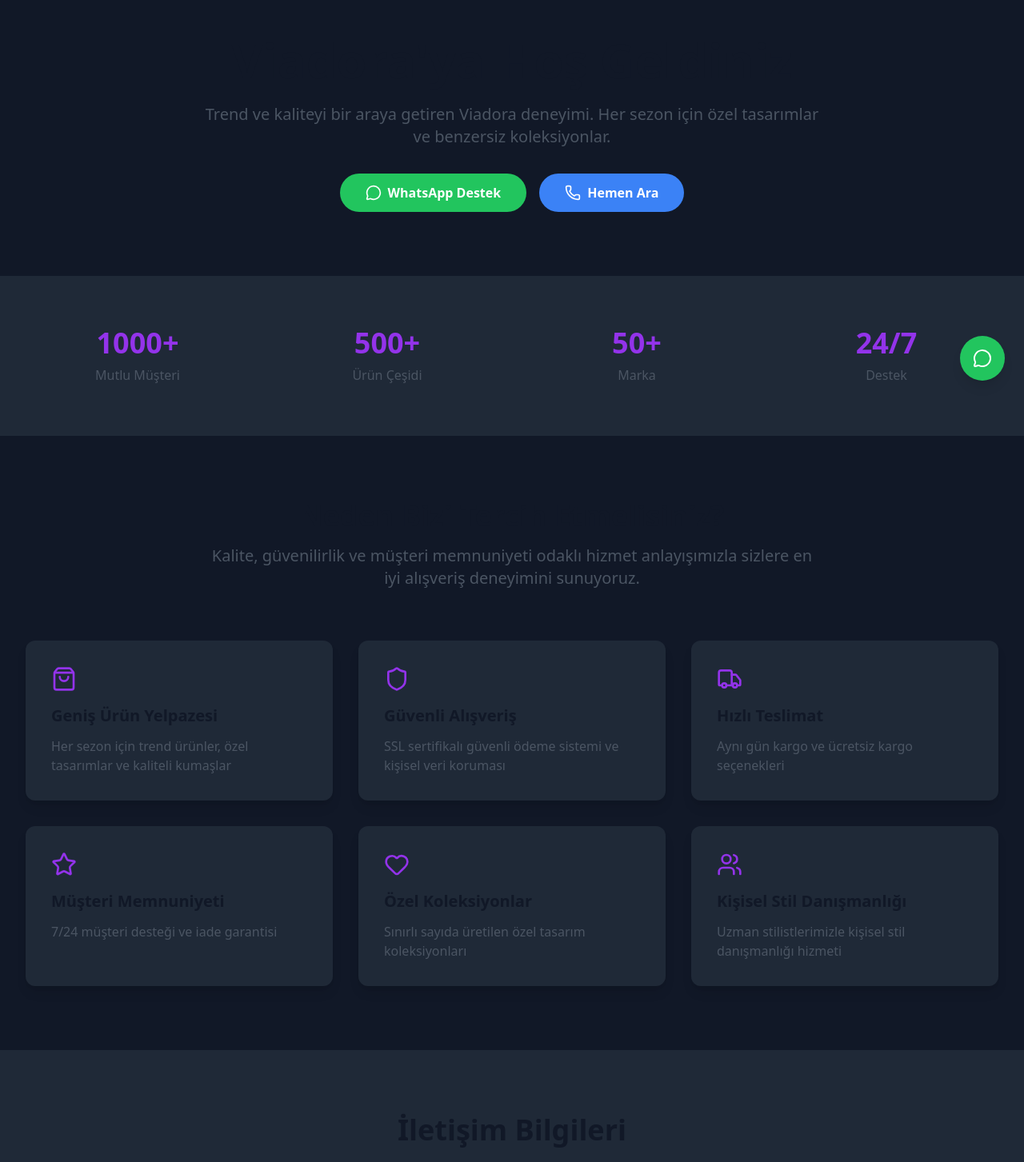
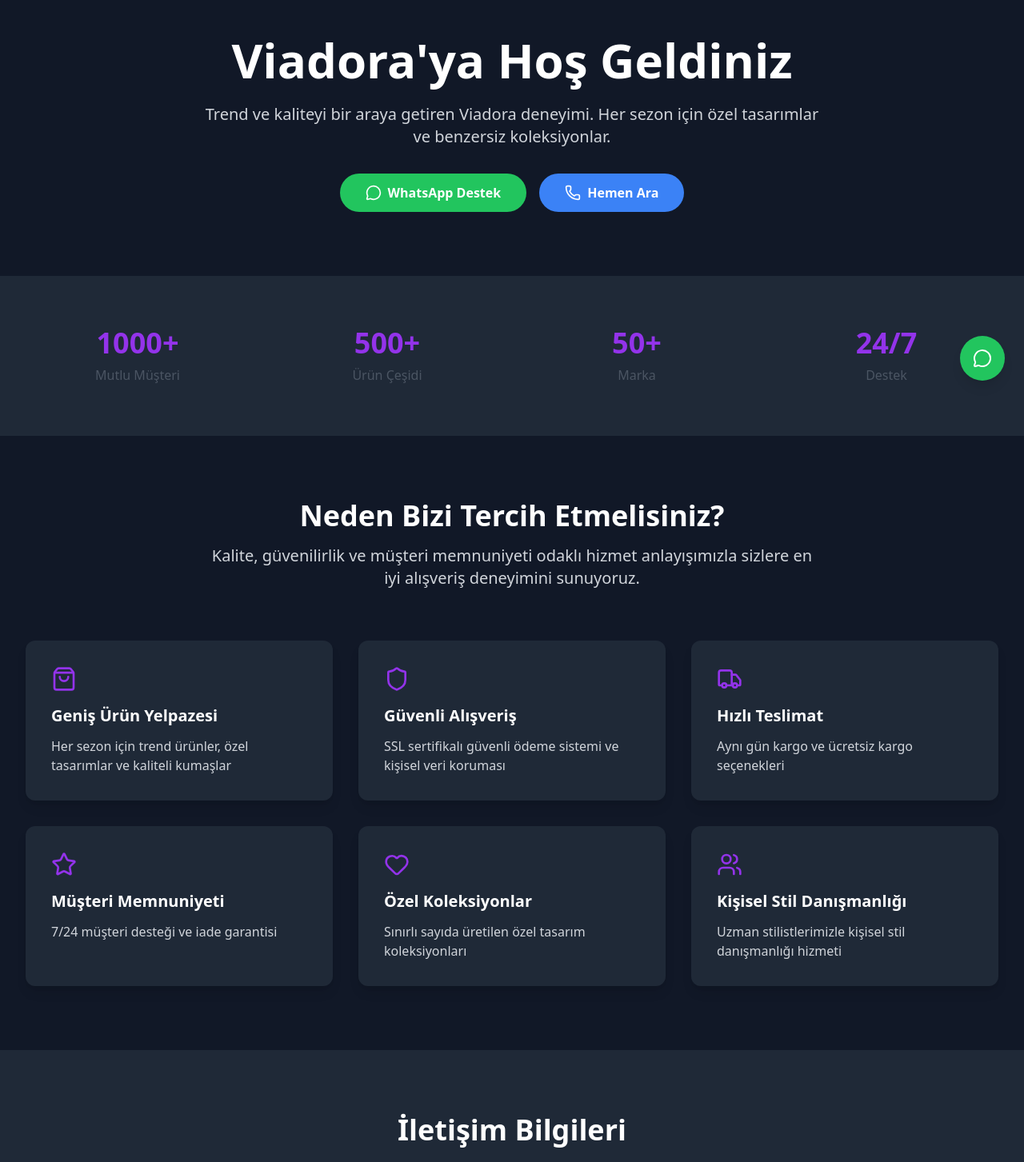
Before and after one commit to yagmurbozkurt027/viadora, a Next.js app in the folder frontend/: page /tanitim in a window 1280 px wide. Shown: the part 300-1753 px from the top of the page at 80% size. Built offline with nearby package versions, Linux system fonts and the light colour scheme.

Commit message:
fix: tanitim sayfasında karanlık/aydınlık mod metin görünürlüğü düzeltildi

```diff
--- a/frontend/app/tanitim/page.js
+++ b/frontend/app/tanitim/page.js
@@ -142,7 +142,7 @@
                 initial={{ opacity: 0, y: 30 }}
                 animate={{ opacity: isVisible ? 1 : 0, y: isVisible ? 0 : 30 }}
                 transition={{ duration: 0.8, delay: 0.2 }}
-            className="text-4xl md:text-6xl font-bold text-gray-900 mb-6"
+                className="text-4xl md:text-6xl font-bold text-gray-900 dark:text-white mb-6"
               >
                 Viadora'ya Hoş Geldiniz
               </motion.h1>
@@ -150,7 +150,7 @@
                 initial={{ opacity: 0, y: 30 }}
                 animate={{ opacity: isVisible ? 1 : 0, y: isVisible ? 0 : 30 }}
                 transition={{ duration: 0.8, delay: 0.4 }}
-            className="text-xl text-gray-600 mb-8 max-w-3xl mx-auto"
+                className="text-xl text-gray-600 dark:text-gray-300 mb-8 max-w-3xl mx-auto"
               >
                 Trend ve kaliteyi bir araya getiren Viadora deneyimi.
                 Her sezon için özel tasarımlar ve benzersiz koleksiyonlar.
@@ -217,10 +217,10 @@
       >
         <div className="max-w-7xl mx-auto px-4 sm:px-6 lg:px-8">
           <div className="text-center mb-16">
-            <h2 className="text-3xl md:text-4xl font-bold text-gray-900 mb-4">
+            <h2 className="text-3xl md:text-4xl font-bold text-gray-900 dark:text-white mb-4">
               Neden Bizi Tercih Etmelisiniz?
             </h2>
-            <p className="text-xl text-gray-600 max-w-3xl mx-auto">
+            <p className="text-xl text-gray-600 dark:text-gray-300 max-w-3xl mx-auto">
               Kalite, güvenilirlik ve müşteri memnuniyeti odaklı hizmet anlayışımızla
               sizlere en iyi alışveriş deneyimini sunuyoruz.
             </p>
@@ -238,10 +238,10 @@
                 <div className="text-purple-600 mb-4">
                   {feature.icon}
                 </div>
-                <h3 className="text-xl font-semibold text-gray-900 mb-3">
+                <h3 className="text-xl font-semibold text-gray-900 dark:text-white mb-3">
                   {feature.title}
                 </h3>
-                <p className="text-gray-600">
+                <p className="text-gray-600 dark:text-gray-300">
                   {feature.description}
                 </p>
               </motion.div>
@@ -259,10 +259,10 @@
       >
         <div className="max-w-7xl mx-auto px-4 sm:px-6 lg:px-8">
           <div className="text-center mb-16">
-            <h2 className="text-3xl md:text-4xl font-bold text-gray-900 mb-4">
+            <h2 className="text-3xl md:text-4xl font-bold text-gray-900 dark:text-white mb-4">
               İletişim Bilgileri
             </h2>
-            <p className="text-xl text-gray-600">
+            <p className="text-xl text-gray-600 dark:text-gray-300">
               Sorularınız için bize ulaşın
             </p>
           </div>
```
Lines whose indentation alone changed are shown as unchanged.
